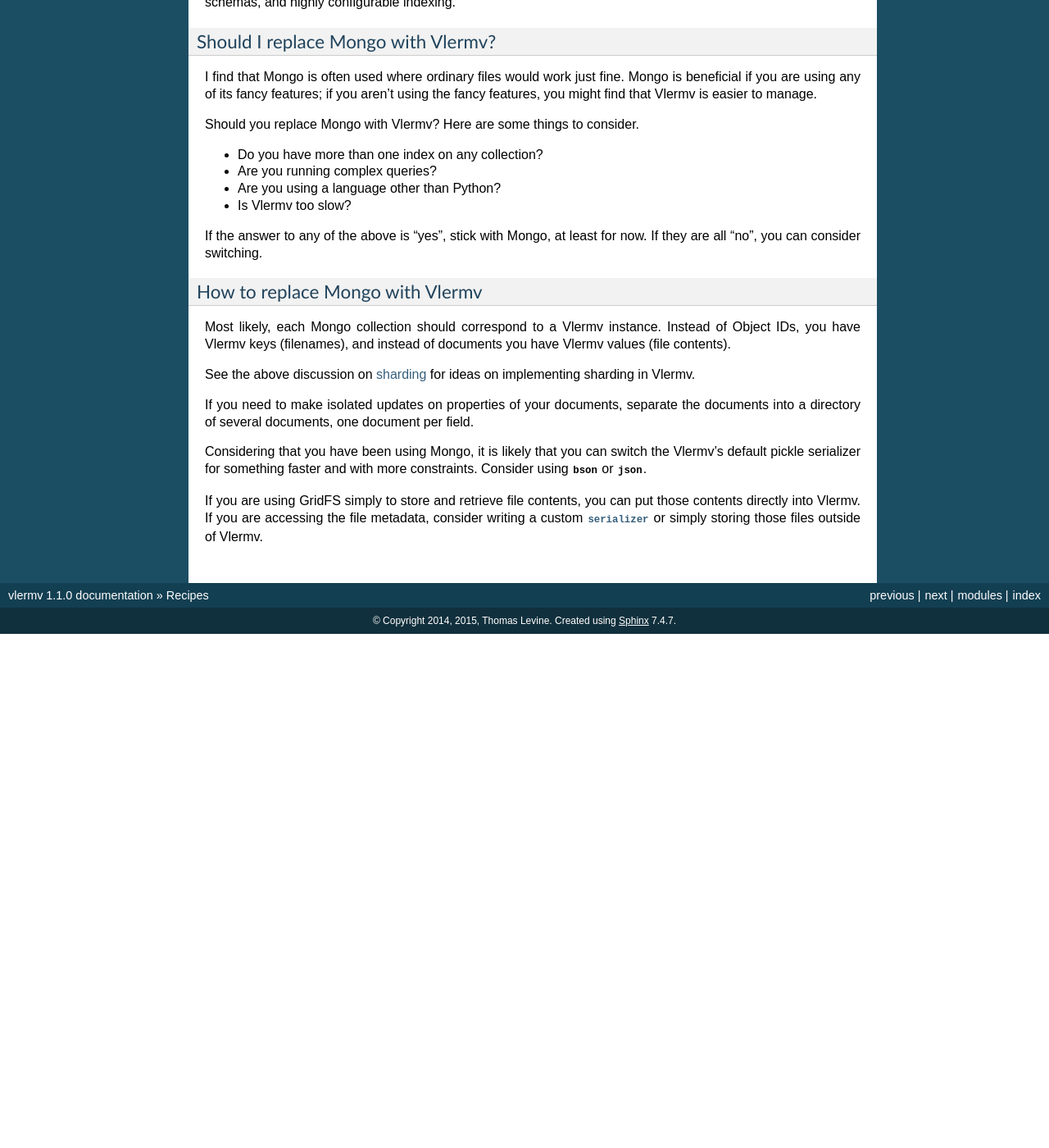
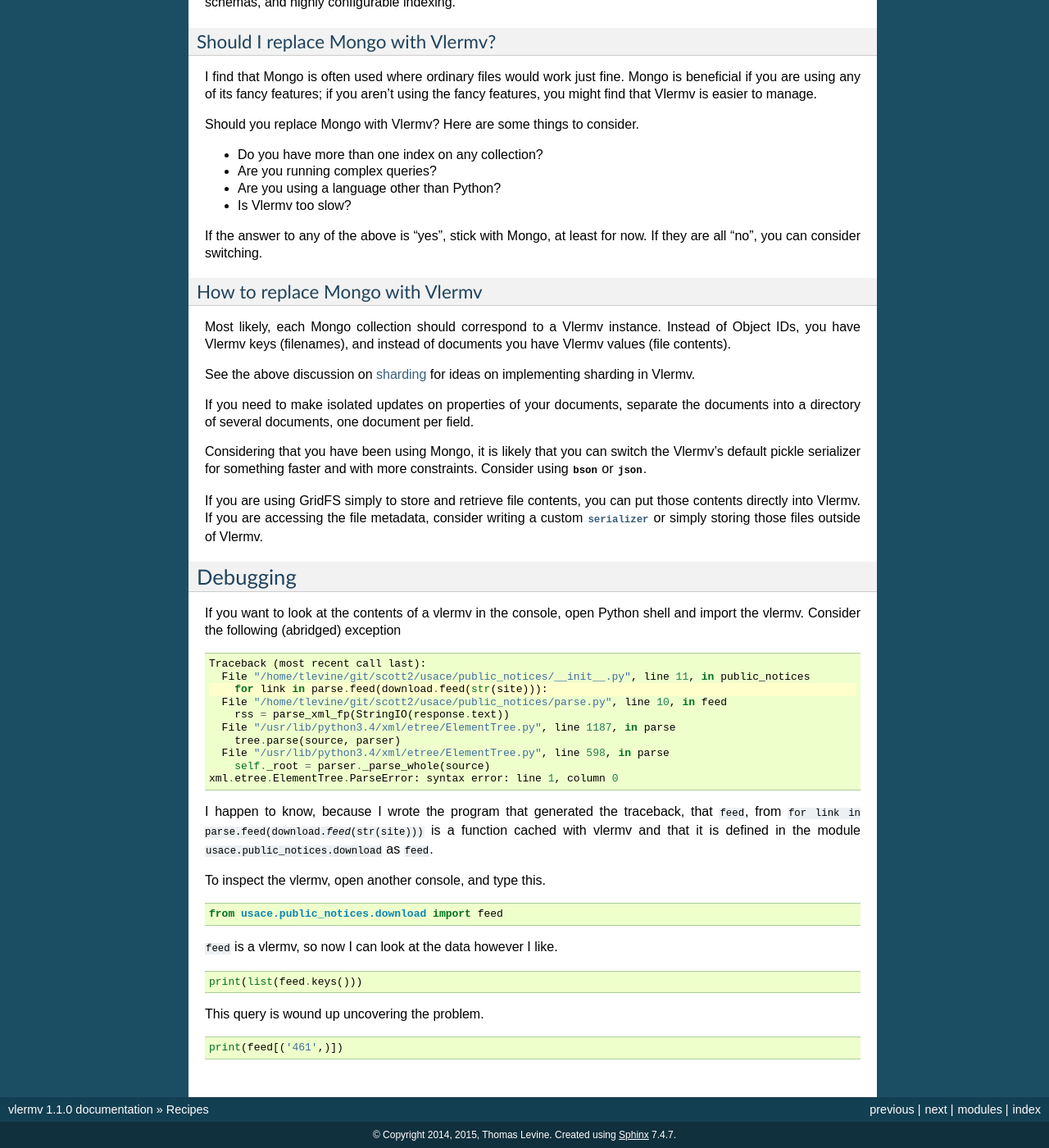
Before and after one commit to tlevine/vlermv, a Sphinx documentation site: the page built from docs/recipes.rst, in a window 1280 px wide and 1400 px high, scrolled down 1287 px. Shown: the whole window at 82% size. Built offline with Sphinx 7.4.7, drawn with Linux system fonts in a browser that asks for light colours; before the commit the page ends 2060 px from its top, so only the background shows below that.

Commit message:
debugging

```diff
--- a/docs/recipes.rst
+++ b/docs/recipes.rst
@@ -115,3 +115,40 @@
 can put those contents directly into Vlermv. If you are accessing the file
 metadata, consider writing a custom :py:mod:`serializer <vlermv.serializers>` or simply
 storing those files outside of Vlermv.
+
+Debugging
+-------------------
+If you want to look at the contents of a vlermv in the console, open Python
+shell and import the vlermv. Consider the following (abridged) exception
+
+.. code-block:: python
+   :emphasize-lines: 3
+
+   Traceback (most recent call last):
+     File "/home/tlevine/git/scott2/usace/public_notices/__init__.py", line 11, in public_notices
+       for link in parse.feed(download.feed(str(site))):
+     File "/home/tlevine/git/scott2/usace/public_notices/parse.py", line 10, in feed
+       rss = parse_xml_fp(StringIO(response.text))
+     File "/usr/lib/python3.4/xml/etree/ElementTree.py", line 1187, in parse
+       tree.parse(source, parser)
+     File "/usr/lib/python3.4/xml/etree/ElementTree.py", line 598, in parse
+       self._root = parser._parse_whole(source)
+   xml.etree.ElementTree.ParseError: syntax error: line 1, column 0
+
+I happen to know, because I wrote the program that generated the traceback,
+that :samp:`feed`,
+from :samp:`for link in parse.feed(download.{feed}(str(site)))`
+is a function cached with vlermv and that it is defined in the module
+:samp:`usace.public_notices.download` as :samp:`feed`.
+
+To inspect the vlermv, open another console, and type this. ::
+
+    from usace.public_notices.download import feed
+
+:samp:`feed` is a vlermv, so now I can look at the data however I like. ::
+
+    print(list(feed.keys()))
+
+This query is wound up uncovering the problem. ::
+
+    print(feed[('461',)])
```
